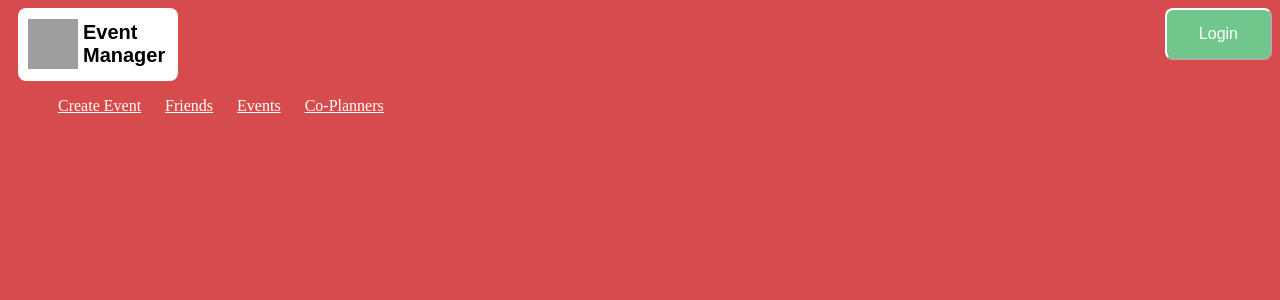
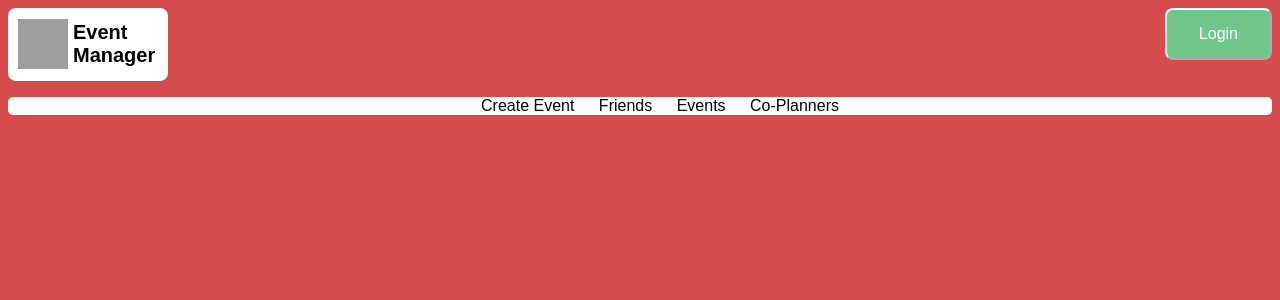
Before and after one commit to tommytro/event-manager, a PHP site: page /logged_in_homepage.php in a window 1280 px wide. Shown: the top 300 px of the page. Run offline with PHP 8.4, Linux system fonts and the light colour scheme; grey boxes are pictures that could not be loaded.

Commit message:
made changes

```diff
--- a/homepage.css
+++ b/homepage.css
@@ -16,17 +16,18 @@
     color: rgb(214, 76, 76);
 }
 
-.text {
+.logotext {
     color: black;
+    font-family: Arial, Helvetica, sans-serif;
+    text-decoration: none;
     margin: 0 -25px;
-    font-family: Arial, Helvetica, sans-serif;
     font-size: 10px;
     padding-left: 20px;
-    text-decoration: none;
+
 }
 
 .container {
-    margin: 0 10px;
+    margin: 0 0px;
     width: 160;
     background-color: #ffffff;
     border-radius: 8px;
@@ -44,6 +45,11 @@ li {
 }
 
 .navbar {
+    font-family: Arial, Helvetica, sans-serif;
+    background-color: white;
+
+    border-radius: 5px;
+    text-decoration: none;
     text-align: center;
-    color: rgb(255, 255, 255);
+    color: black;
 }
--- a/logo.php
+++ b/logo.php
@@ -3,7 +3,7 @@
         <div class="logoimg">
             <img src="https://img.freepik.com/free-icon/calendar-icon-black_318-9776.jpg" width="50" height="50" alt="Calendar Logo">
         </div>
-        <div class="text">
+        <div class="logotext">
             <h1>Event<br>Manager</h1>
         </div>
     </div>
--- a/navbar.php
+++ b/navbar.php
@@ -1,4 +1,4 @@
-<div>
+<div class="navbar">
     <ul>
         <li><a href="create_event.html" class="navbar">Create Event</a></li>
         <li><a href="friends.html" class="navbar">Friends</a></li>
```
